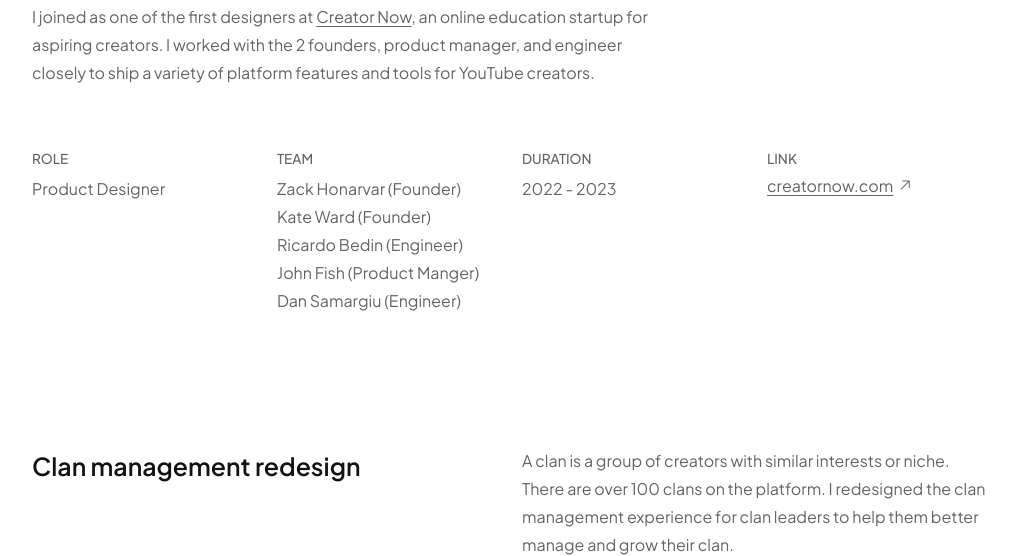
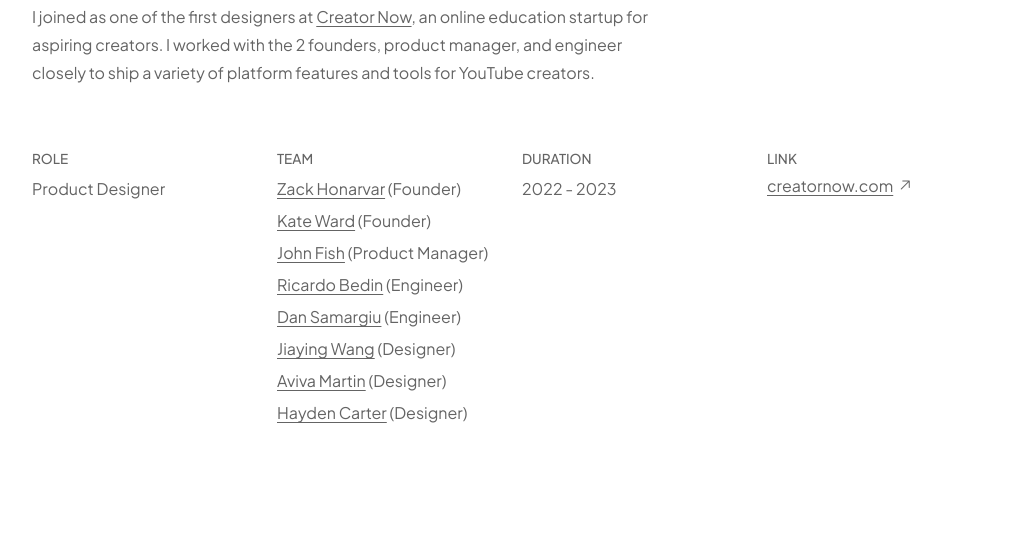
Before and after one commit to GuoChen018/digital-home, an Astro site: page /project/creator-now in a window 1280 px wide. Shown: the part 1037-1593 px from the top of the page, without its empty margins (128-1151 px from the left). Built offline with nearby package versions, Linux system fonts and the light colour scheme; Astro itself is replaced by a stand-in of ours.

Commit message:
Add links

```diff
--- a/src/pages/index.astro
+++ b/src/pages/index.astro
@@ -354,7 +354,7 @@ import MainLayout from '../layouts/MainLayout.astro'
             <path id="Vector_353" d="M1090 174L1082 178V194L1090 190V174Z" fill="white" stroke="#B6B6B6" stroke-miterlimit="1.5" stroke-linecap="round" stroke-linejoin="round"/>
           </g>
 
-          <g id="art-palette" data-tooltip-content='<div class="tooltip-content"><img src="/images/hero/concept-art.jpg" alt="concept art" class="tooltip-icon"><p class="tooltip-text">My dream at first was to become a  concept/environment artist.</p></div>'>
+          <g id="art-palette" data-tooltip-content='<div class="tooltip-content"><img src="/images/hero/concept-art.jpg" alt="concept art" class="tooltip-icon"><p class="tooltip-text">My dream at first was to become a  concept / environment artist.</p></div>'>
             <path id="Vector_354" fill-rule="evenodd" clip-rule="evenodd" d="M180.019 161.037C180.019 161.037 161.299 135.385 216.627 126.943C216.627 126.943 249.615 118.689 267.333 132.378C267.333 132.378 277.554 149.306 251.325 151.232C251.325 151.232 240.17 152.416 246.069 162.484C246.069 162.484 254.341 177.634 228.771 178.123C228.771 178.123 192.118 179.578 180.019 161.037Z" stroke="#B6B6B6" stroke-miterlimit="1.5" stroke-linecap="round" stroke-linejoin="round"/>
             <path id="Vector_355" fill-rule="evenodd" clip-rule="evenodd" d="M180.019 154.812C180.019 154.812 161.299 129.16 216.627 120.719C216.627 120.719 248.114 116.497 265.831 130.187C265.831 130.187 277.554 143.081 251.325 145.008C251.325 145.008 240.17 146.191 246.069 156.259C246.069 156.259 254.341 171.409 228.771 171.899C228.771 171.899 192.118 173.353 180.019 154.812Z" fill="#FFFDFD" stroke="#B6B6B6" stroke-miterlimit="1.5" stroke-linecap="round" stroke-linejoin="round"/>
             <path id="Vector_356" d="M258.259 138.455C261.249 136.96 261.249 134.536 258.259 133.041C255.269 131.546 250.42 131.546 247.43 133.041C244.44 134.536 244.44 136.96 247.43 138.455C250.42 139.95 255.269 139.95 258.259 138.455Z" fill="white" stroke="#B6B6B6" stroke-miterlimit="1.5" stroke-linecap="round" stroke-linejoin="round"/>
--- a/src/pages/project/creator-now.astro
+++ b/src/pages/project/creator-now.astro
@@ -28,7 +28,31 @@ import MainLayout from '../../layouts/MainLayout.astro';
                     </li>
                     <li class="column-3">
                         <h6>Team</h6>
-                        <p> Zack Honarvar (Founder) <br>Kate Ward (Founder) <br> Ricardo Bedin (Engineer) <br> John Fish (Product Manger) <br>Dan Samargiu (Engineer)</p>
+                        <p>
+                            <a href="https://twitter.com/zackhonarvar?lang=en" target="_blank">Zack Honarvar</a> (Founder)
+                        </p>
+                        <p>
+                            <a href="https://twitter.com/bykateward?lang=en" target="_blank">Kate Ward</a> (Founder)
+                        </p>
+                        <p>
+                            <a href="https://www.youtube.com/@thejohnfish" target="_blank">John Fish</a> (Product Manager)
+                        </p>
+                        <p>
+                            <a href="https://www.linkedin.com/in/rgbedin/" target="_blank">Ricardo Bedin</a> (Engineer)
+                        </p>
+                        <p>
+                            <a href="https://www.linkedin.com/in/dansamargiu/" target="_blank">Dan Samargiu</a> (Engineer)
+                        </p>
+                        <p>
+                            <a href="https://www.linkedin.com/in/jiayingwang0822/" target="_blank">Jiaying Wang</a> (Designer)
+                        </p>
+                        <p>
+                            <a href="https://www.linkedin.com/in/aviva-martin-9a661a178/" target="_blank">Aviva Martin</a> (Designer)
+                        </p>
+
+                        <p>
+                            <a href="https://twitter.com/haydencdesign" target="_blank">Hayden Carter</a> (Designer)
+                        </p>
                     </li>
                     <li class="column-3">
                         <h6>Duration</h6>
--- a/src/styles/global.css
+++ b/src/styles/global.css
@@ -1185,4 +1185,8 @@ ul {
         width: 200%;
         margin: 1rem 0;
     }
+
+    .tooltip {
+        width: 160px;
+    }
 }
```
Also changed, not shown: src/pages/project/datadog.astro (+7 -1 lines).
